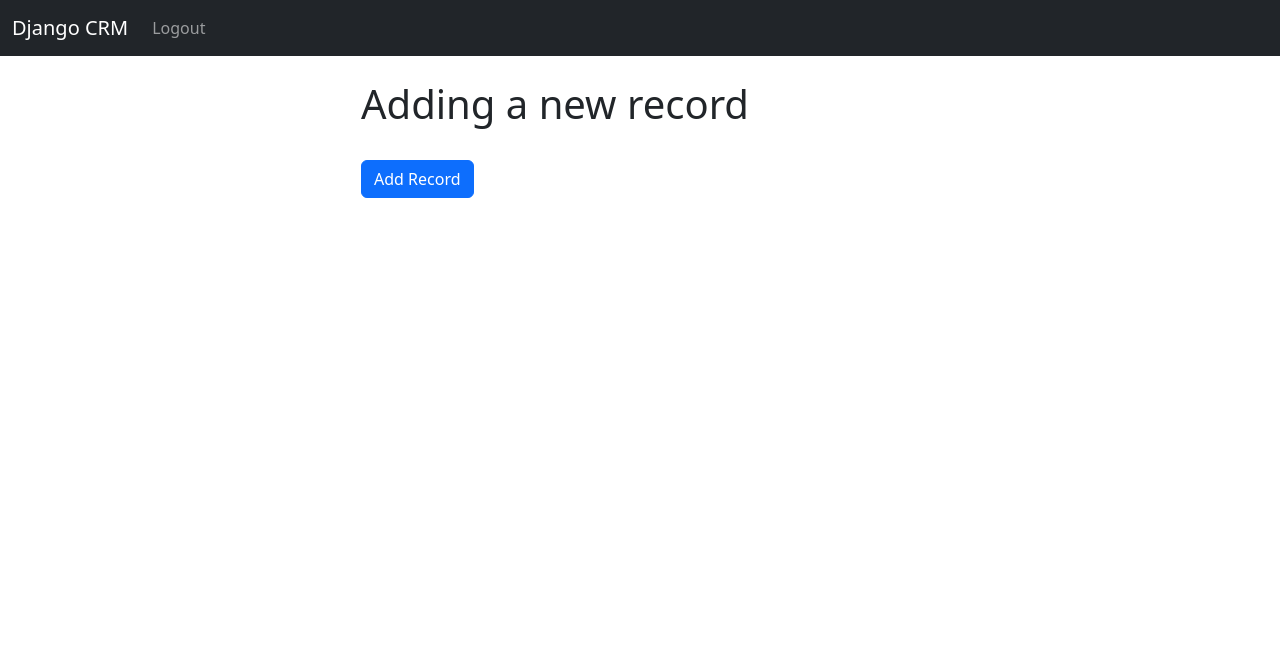
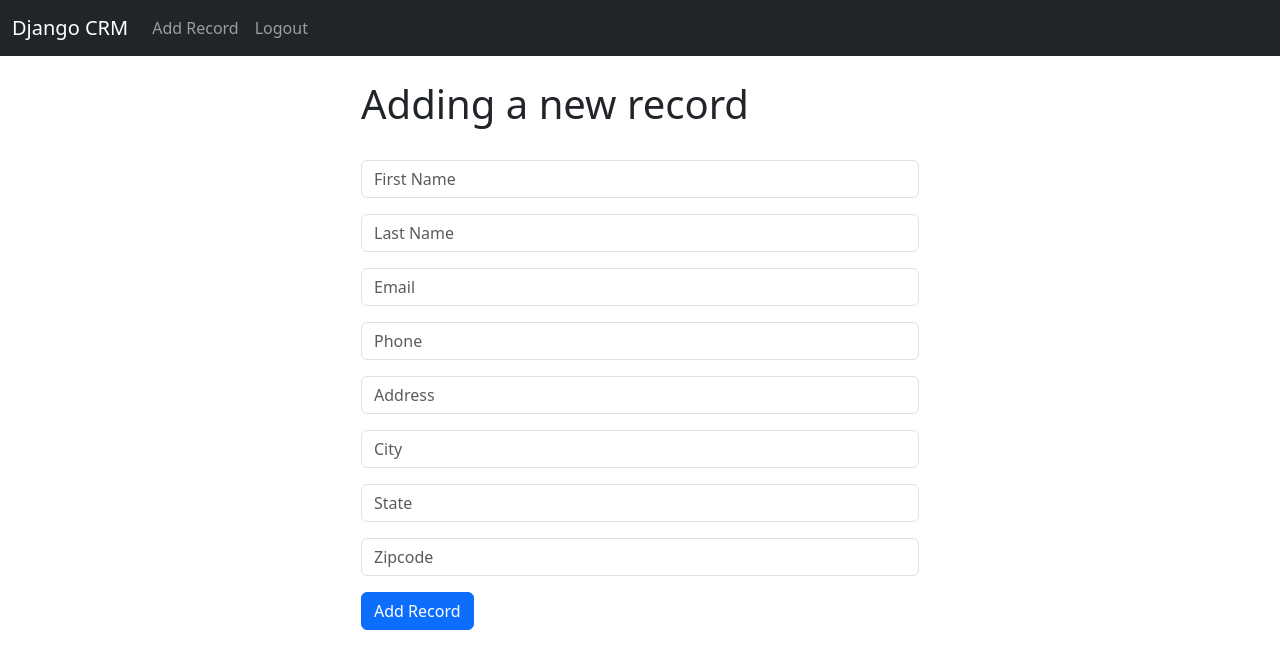
Before and after one commit to sv1nce/django_crm, a Django app: page /add_record/ in a window 1280 px wide. Shown: the top 669 px of the page. Run offline with Django 4.2, Linux system fonts and the light colour scheme; the visitor is signed in with stand-in values (Sample User, id 1).

Commit message:
Final Change to Add Records

```diff
--- a/dcrm/website/forms.py
+++ b/dcrm/website/forms.py
@@ -39,7 +39,7 @@ class AddRecordForm(forms.ModelForm):
 	first_name = forms.CharField(required=True, widget=forms.widgets.TextInput(attrs={'placeholder' : 'First Name', 'class' : 'form-control'}), label='')
 	last_name = forms.CharField(required=True, widget=forms.widgets.TextInput(attrs={'placeholder' : 'Last Name', 'class' : 'form-control'}), label='')
 	email = forms.CharField(required=True, widget=forms.widgets.TextInput(attrs={'placeholder' : 'Email', 'class' : 'form-control'}), label='')
-	phone = forms.CharField(required=True, widget=forms.widgets.TextInput(attrs={'placeholder' : 'Phone', 'class' : 'form-control'}), label='')
+	phone_number = forms.CharField(required=True, widget=forms.widgets.TextInput(attrs={'placeholder' : 'Phone', 'class' : 'form-control'}), label='')
 	address = forms.CharField(required=True, widget=forms.widgets.TextInput(attrs={'placeholder' : 'Address', 'class' : 'form-control'}), label='')
 	city = forms.CharField(required=True, widget=forms.widgets.TextInput(attrs={'placeholder' : 'City', 'class' : 'form-control'}), label='')
 	state = forms.CharField(required=True, widget=forms.widgets.TextInput(attrs={'placeholder' : 'State', 'class' : 'form-control'}), label='')
--- a/dcrm/website/templates/navbar.html
+++ b/dcrm/website/templates/navbar.html
@@ -7,6 +7,9 @@
       <div class="collapse navbar-collapse" id="navbarSupportedContent">
         <ul class="navbar-nav me-auto mb-2 mb-lg-0">
           {% if user.is_authenticated %}
+          <li class="nav-item">
+            <a class="nav-link" href="{% url 'add_record' %}">Add Record</a>
+          </li>
           <li class="nav-item">
             <a class="nav-link" href="{% url 'logout' %}">Logout</a>
           </li>
--- a/dcrm/website/views.py
+++ b/dcrm/website/views.py
@@ -1,7 +1,7 @@
 from django.shortcuts import render, redirect
 from django.contrib.auth import authenticate, login, logout
 from django.contrib import messages
-from .forms import SignUpForm
+from .forms import SignUpForm, AddRecordForm
 from .models import Record
 
 
@@ -71,8 +71,14 @@ def delete_record(request, pk):
         return redirect('home')
 
 def add_record(request):
+    form = AddRecordForm(request.POST or None)
     if request.user.is_authenticated:
-        return render(request, 'add_record.html', {})
+        if request.method == 'POST':
+            if form.is_valid():
+                add_record = form.save()
+                messages.success(request, 'Record Added Successfully')
+                return redirect('home')
+        return render(request, 'add_record.html', {'form':form})
     else:
-        messages.success(request, 'You must be Logged In to do this type of operation... ')
+        messages.success(request, 'You must be Logged In..')
         return redirect('home')
```
